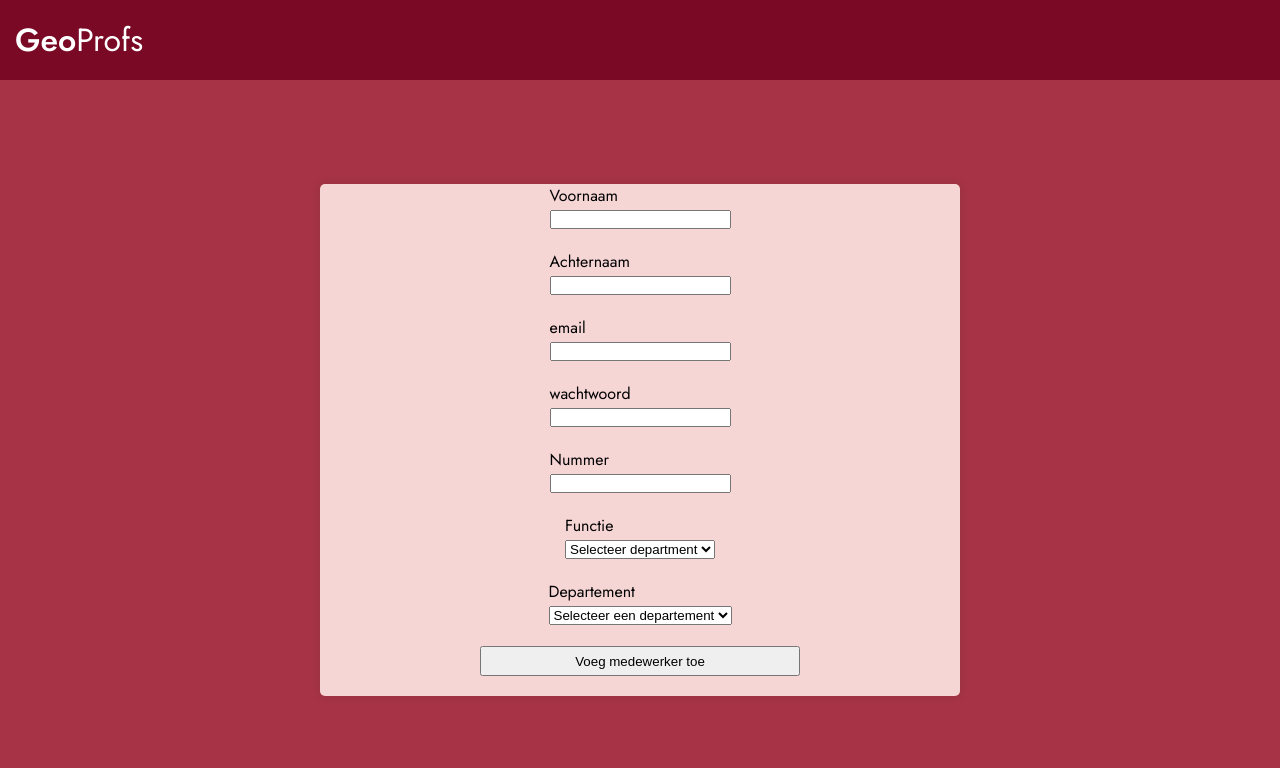
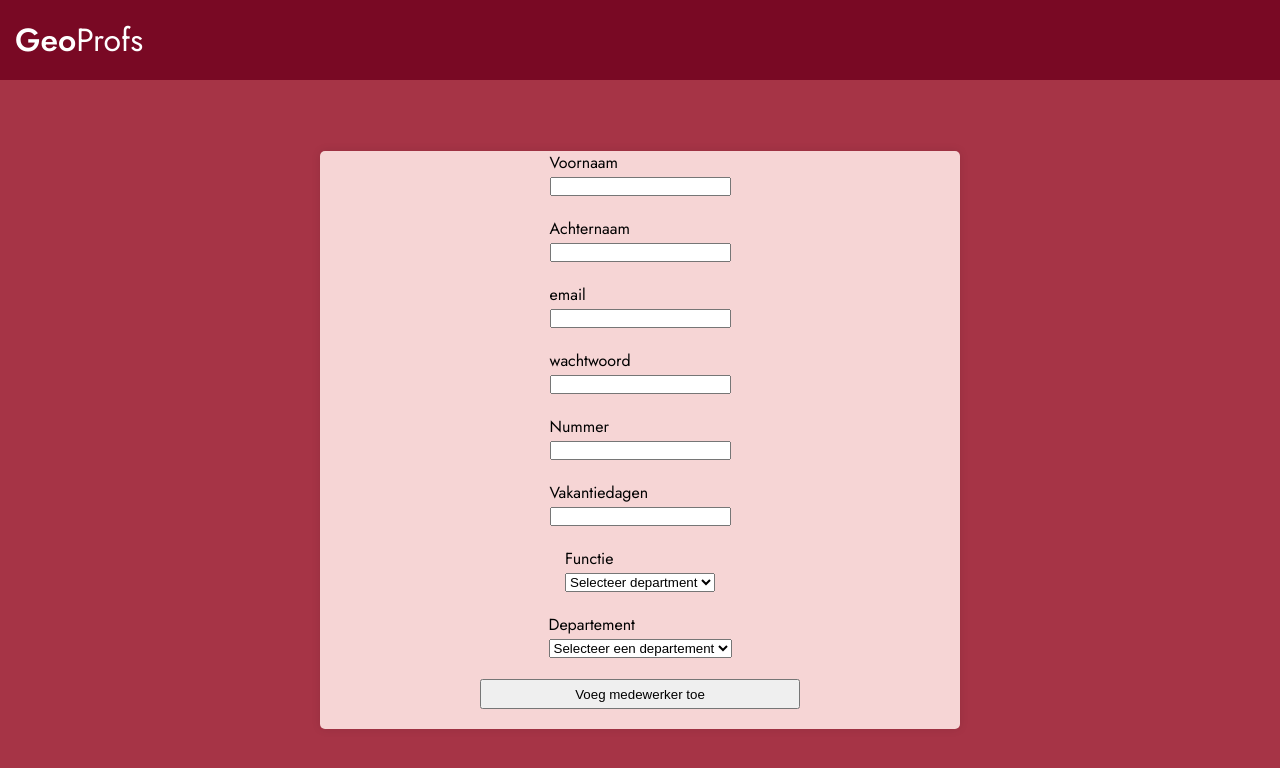
Before and after one commit to BoraEfe/GeoProfs, a React (Vite) app: page /AddUser in a window 1280 px wide. Shown: the top 768 px of the page. Built offline with nearby package versions, Linux system fonts and the light colour scheme.

Commit message:
vakantiedagen toegevoegd aan adduser

```diff
--- a/src/Pages/AddUser/AddUser.jsx
+++ b/src/Pages/AddUser/AddUser.jsx
@@ -16,6 +16,7 @@ const AddUser = () => {
     const [role, setRole] = useState('');
     const [employeeFunction, setEmployeeFunction] = useState('');
     const [department, setDepartment] = useState('');
+    const [vakantiedagen, setVakantiedagen] = useState('');
 
     const createUser = async (e) => {
 
@@ -44,7 +45,7 @@ const AddUser = () => {
                     functie: employeeFunction,
                     role: role,
                     departement: userDepartment,
-                    vakantiedagen:'',
+                    vakantiedagen: vakantiedagen,
                 });
                 console.log('gelukt!');
 
@@ -119,6 +120,16 @@ const AddUser = () => {
                         />
                     </label>
                     <label>
+                        <p>
+                            Vakantiedagen
+                        </p>
+                        <input
+                        type='number'
+                        value={vakantiedagen}
+                        onChange={(e) => setVakantiedagen(e.target.value)}
+                        />
+                    </label>
+                    <label>
                      <p>
                         Functie
                      </p>
--- a/src/context/User.jsx
+++ b/src/context/User.jsx
@@ -10,7 +10,7 @@ export const useUser = () =>useContext(UserContext)
             firstname:'',
             lastname: '',
             email: '',
-            vakantiedagen: '30',
+            vakantiedagen: '',
             role:'',
             isLoggedIn:'false',
             uuid:'',
```
Also changed, not shown: 1 other file (tests, documents, lock files or other folders).
